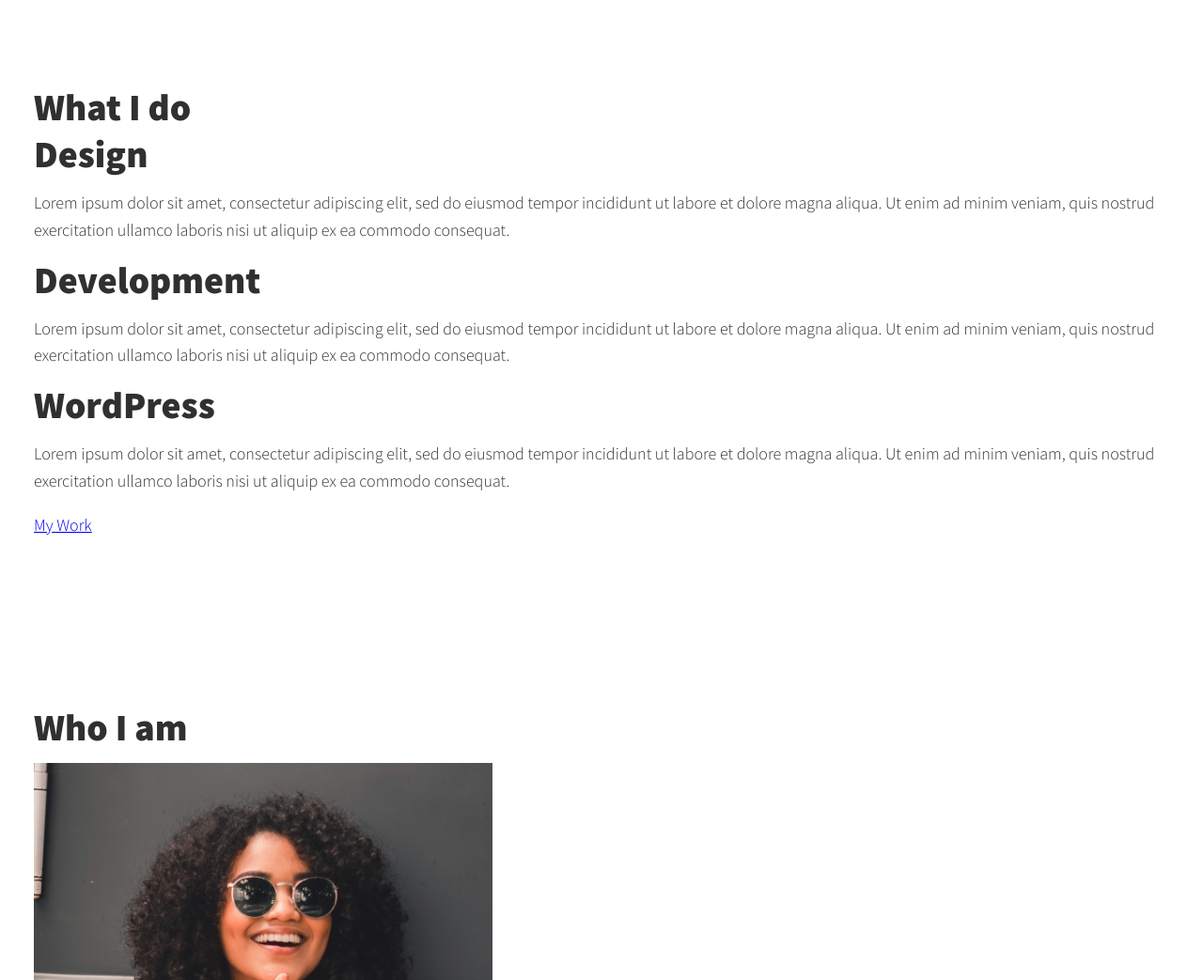
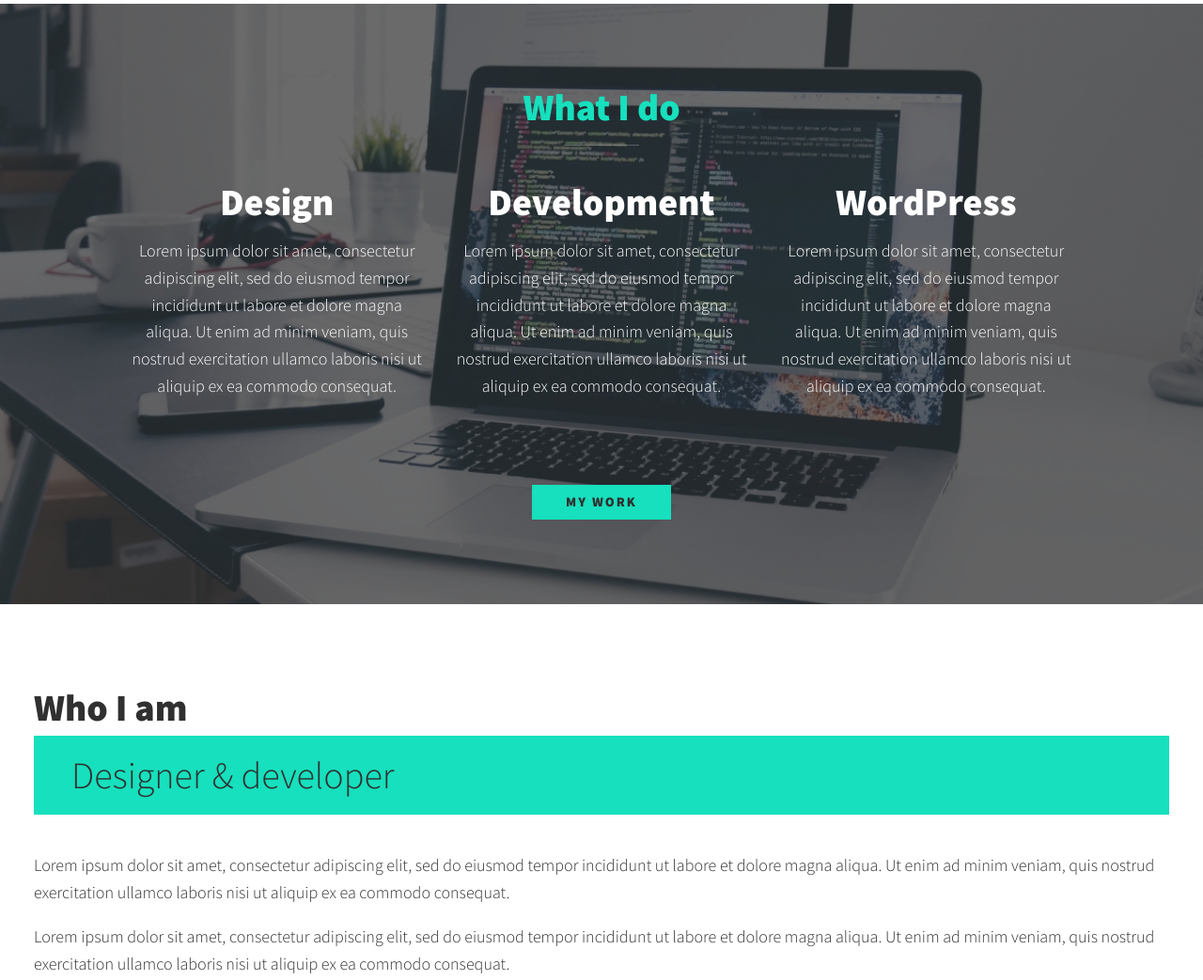
Before and after one commit to Fayaz32929/devjane-portfolio-website, a plain HTML site: page index.html in a window 1280 px wide. Shown: the part 657-1700 px from the top of the page at 94% size. Drawn offline with nearby package versions, Linux system fonts and the light colour scheme.

Commit message:
styling the services section

```diff
--- a/css/style.css
+++ b/css/style.css
@@ -55,6 +55,31 @@ img{
     font-weight: var(--fw-bold);
 }
 
+:focus{
+    outline: 3px solid var(--clr-accent);
+    outline-offset: 3px;
+}
+
+/* Buttons */
+
+.btn{
+    display: inline-block;
+    padding: .5em 2.5em;
+    background: var(--clr-accent);
+    color: var(--clr-dark);
+    text-decoration: none;
+    cursor: pointer;
+    font-size: .8em;
+    text-transform: uppercase;
+    letter-spacing: 2px;
+    font-weight: var(--fw-bold);
+    transition: transform 200ms ease-in-out;
+
+}
+.btn:hover{
+    transform: scale(1.1);
+}
+
 /* "typography" */
 
 h1,h2,h3{
@@ -96,11 +121,13 @@ h3{
 }
 
 
-/* intro section */
+/* header */
 
 nav{
     display: none;
 }
+/* intro section */
+
 .intro{
     position: relative;
 }
@@ -115,7 +142,6 @@ nav{
 
 @media (min-width : 600px) {
     .intro{
-
         display: grid;
         width: min-content;
         margin: 0 auto;
@@ -141,3 +167,51 @@ nav{
         width: calc(100% + 1.5em);
     }
 }
+
+
+
+.my-services{
+    background-color: var(--clr-dark);
+    background-image: url(../img/services-bg.jpg);
+    background-size: cover;
+    /* background-blend-mode: multiply; */
+
+    color: var(--clr-light);
+    text-align: center;
+
+}
+
+.section__title--services{
+    color: var(--clr-accent);
+    position: relative;
+}
+
+.section__title--services::after{
+    content: '';
+    display: block;
+    width: 2em;
+    height: 1px;
+    margin: 0.5em auto 1em;
+    background: var(--clr-light);
+    opacity: 0.25;
+}
+.services{
+    margin-bottom: 4em;
+}
+.service{
+    max-width: 500px;
+    margin: 0 auto;
+}
+
+@media (min-width:800px) {
+    .services{
+        display: flex;
+        max-width: 1000px;
+        margin-left: auto;
+        margin-right: auto;
+    }
+    .service + .service {
+        margin-left: 2em;
+    }
+
+}
--- a/index.html
+++ b/index.html
@@ -37,7 +37,7 @@
          </section>
          <!-- My services -->
           <section class="my-services" id="services">
-            <h2 class="section__title section__title-services">What I do</h2>
+            <h2 class="section__title section__title--services">What I do</h2>
             <div class="services">
                 <div class="service">
                     <h3>Design </h3>
@@ -61,9 +61,11 @@
           </section>
           <section class="about-me"id="about">
            <h2 class="section__title section__title--about">Who I am </h2>
-           <p class="section__subtitle section__subtitle-about"></p>
+           <p class="section__subtitle section__subtitle--about">Designer & developer</p>
            <div class="about-me__body">
-            <p></p>
+            <p>Lorem ipsum dolor sit amet, consectetur adipiscing elit, sed do eiusmod tempor incididunt ut labore et dolore magna aliqua. Ut enim ad minim veniam, quis nostrud exercitation ullamco laboris nisi ut aliquip ex ea commodo consequat.</p>
+            <p>Lorem ipsum dolor sit amet, consectetur adipiscing elit, sed do eiusmod tempor incididunt ut labore et dolore magna aliqua. Ut enim ad minim veniam, quis nostrud exercitation ullamco laboris nisi ut aliquip ex ea commodo consequat.</p>
+
            </div>
            <img src="img/dev-jane-02.jpg" alt="girl against a bus">
           </section>
```
